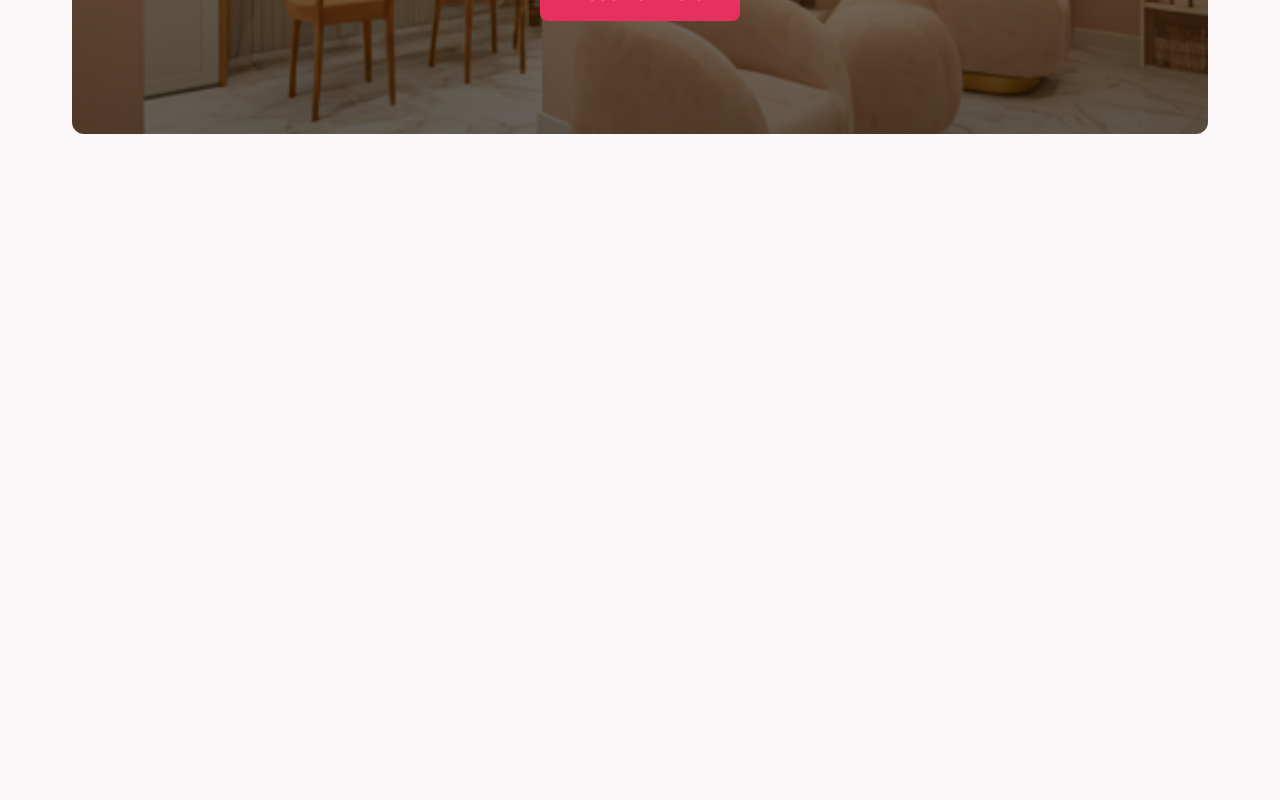
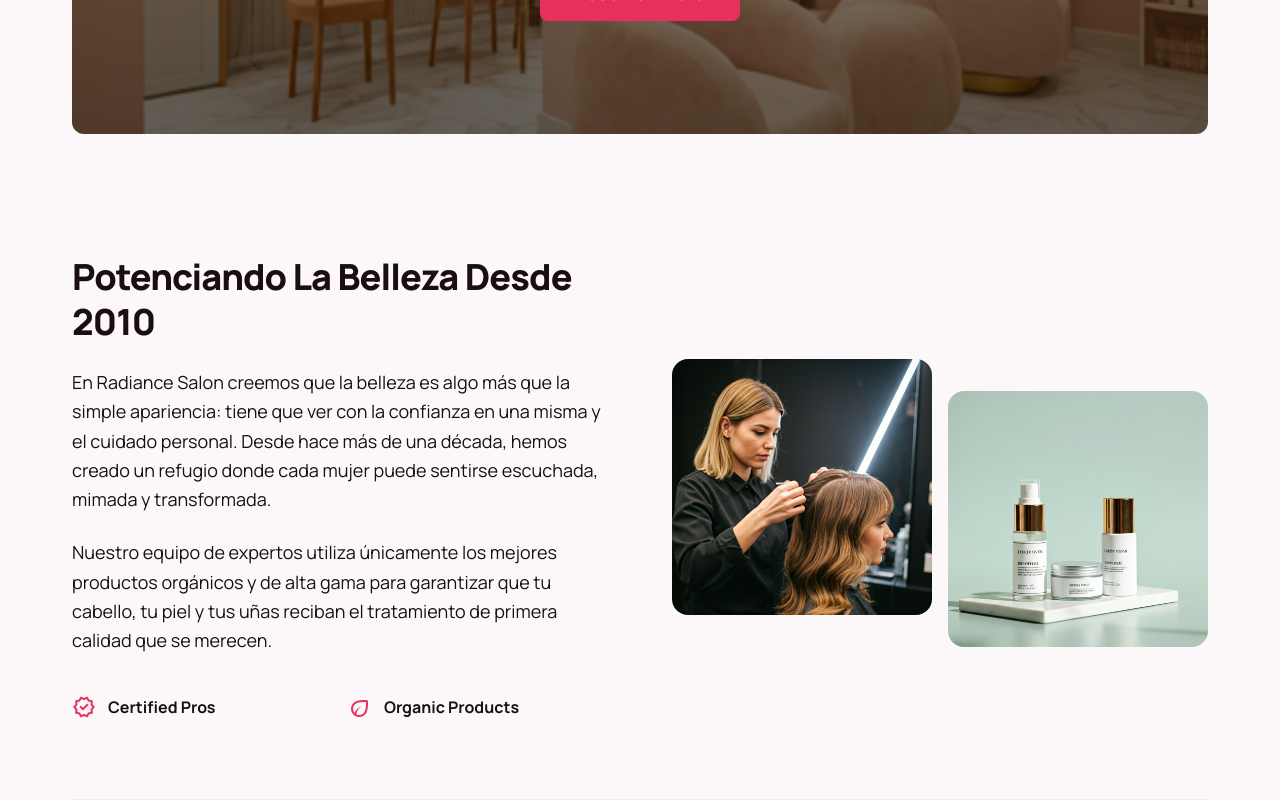
Before and after one commit to SergioPower/radiance-salon, a React (Vite) app: page / in a window 1280 px wide. Shown: the part 531-1331 px from the top of the page. Before the commit the page ends 800 px from the top, so only its background shows below. Built offline with nearby package versions, Linux system fonts and the light colour scheme.

Commit message:
feat: add OurStory component with images and descriptions to Home page

```diff
--- a/index.html
+++ b/index.html
@@ -5,7 +5,9 @@
 	<meta charset="UTF-8" />
 	<link rel="icon" type="image/svg+xml" href="/favicon.svg" />
 	<meta name="viewport" content="width=device-width, initial-scale=1.0" />
-	<title>radiance-salon</title>
+	<title>
+		Radiance Salon
+	</title>
 	<link rel="icon" href="./src/assets/logo.svg">
 	<link
 		href="https://fonts.googleapis.com/css2?family=Material+Symbols+Outlined:wght,FILL@100..700,0..1&amp;display=swap"
--- a/src/pages/Home/Home.jsx
+++ b/src/pages/Home/Home.jsx
@@ -1,5 +1,6 @@
 import Header from "../../components/layout/Header"
 import Hero from "./Hero"
+import OurStory from "./OurStory"
 
 
 export default function Home() {
@@ -8,8 +9,16 @@
 			<Header title="Radiance Salon" />
 			<main className="max-w-300 mx-auto px-4 sm:px-6 lg:px-8">
 
-				<Hero
-
+				<Hero />
+				<OurStory
+					title="Potenciando La	Belleza Desde 2010"
+					desc1="En Radiance Salon creemos que la belleza es algo más que la simple apariencia: tiene que ver con la confianza
+					en una misma y el cuidado personal.
+					Desde hace más de una década, hemos creado un refugio donde cada mujer puede sentirse escuchada, mimada y
+					transformada."
+					desc2="Nuestro equipo de expertos utiliza únicamente los mejores productos orgánicos y de alta gama para garantizar
+					que tu cabello, tu piel y tus uñas
+					reciban el tratamiento de primera calidad que se merecen."
 				/>
 
 			</main>
--- /dev/null
+++ b/src/pages/Home/OurStory.jsx
@@ -0,0 +1,57 @@
+import imgOurStory1 from "../../assets/img/imgOurStory1.png";
+import imgOurStory2 from "../../assets/img/imgOurStory2.png";
+
+export default function OurStory({ title, desc1, desc2 }) {
+	return (
+		<section className="py-20 border-b border-[#f3e7ea] dark:border-[#3a2228]" id="story">
+			<div className="grid grid-cols-1 lg:grid-cols-2 gap-16 items-center">
+				<div className="flex flex-col gap-6">
+					<h2 className="text-[#1b0e11] dark:text-white text-4xl font-black leading-tight tracking-tight">
+						{title}
+					</h2>
+
+					{/* description */}
+					<p className="text-[#1b0e11] dark:text-[#d1c1c4] text-lg leading-relaxed">
+						{desc1}
+					</p>
+					<p className="text-[#1b0e11] dark:text-[#d1c1c4] text-lg leading-relaxed">
+						{desc2}
+					</p>
+
+					{/* icons */}
+					<div className="grid grid-cols-1 sm:grid-cols-2 gap-4 mt-4">
+						<div className="flex items-center gap-3">
+							<span className="material-symbols-outlined text-primary">verified</span>
+							<span className="font-bold">Certified Pros</span>
+						</div>
+						<div className="flex items-center gap-3">
+							<span className="material-symbols-outlined text-primary">eco</span>
+							<span className="font-bold">Organic Products</span>
+						</div>
+					</div>
+				</div>
+
+				{/* images */}
+				<div className="grid grid-cols-2 gap-4">
+					<img
+						src={imgOurStory1}
+						alt="Stylist working on client hair"
+						loading="lazy"
+						decoding="async"
+						className="h-64 w-full object-cover rounded-2xl"
+					/>
+
+					<img
+						src={imgOurStory2}
+						alt="Close up of luxury beauty products"
+						loading="lazy"
+						decoding="async"
+						className="h-64 w-full object-cover rounded-2xl translate-y-8"
+					/>
+
+				</div>
+
+			</div>
+		</section>
+	)
+}
```
Also changed, not shown: src/assets/img/imgOurStory1.png (added), src/assets/img/imgOurStory2.png (added).
